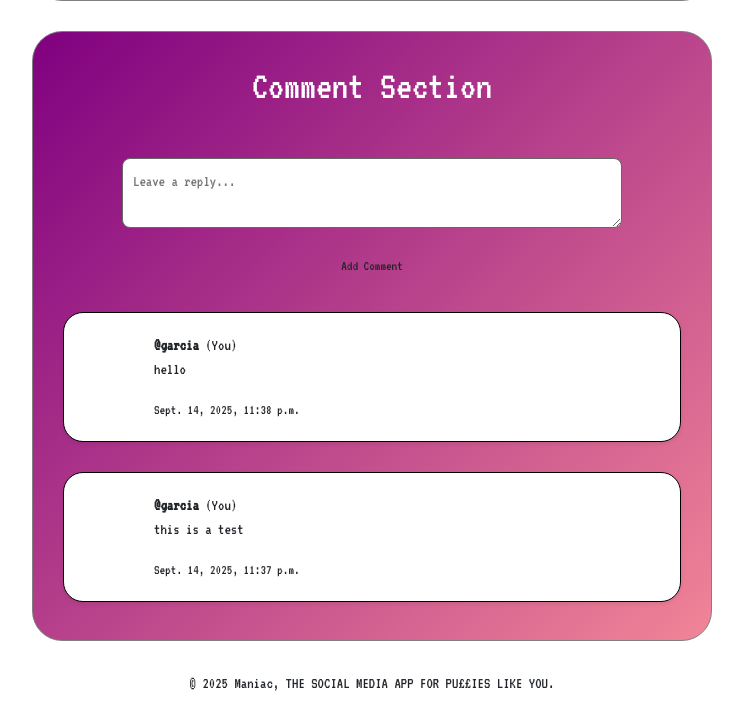
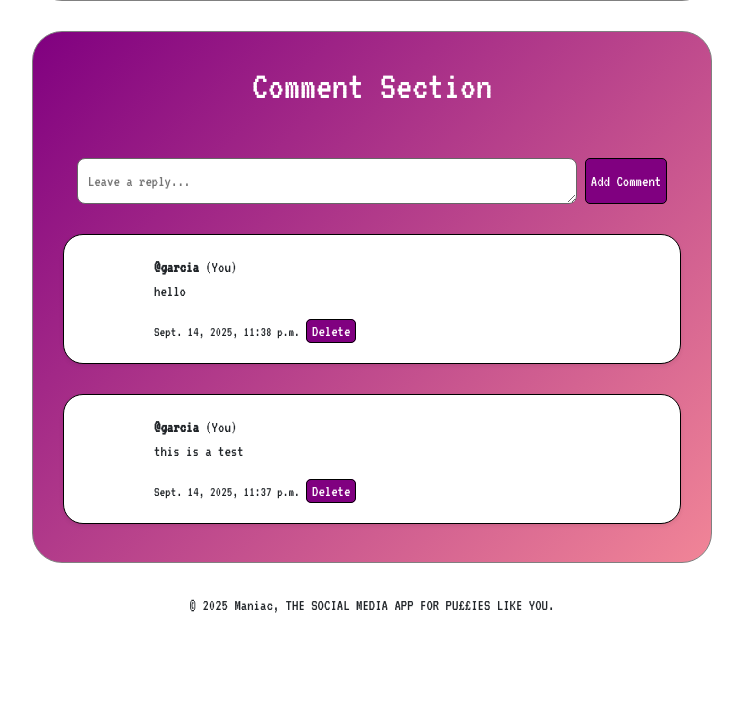
Before and after one commit to darkcom109/Maniac, a Django app: page /post/14/view/ in a window 1280 px wide. Shown: the part 440-1151 px from the top of the page, without its empty margins (268-1011 px from the left). After the commit the page ends 1053 px from the top, so only its background shows below. Run offline with Django 5.2, Linux system fonts and the light colour scheme; a user stored in the database is signed in; data comes from the database, SQL or seed files in the repository; both versions use the stored data as it was after the commit.

Commit message:
Users can now delete their own comment

```diff
--- a/maniac/core/forms.py
+++ b/maniac/core/forms.py
@@ -14,5 +14,5 @@ class CommentForm(forms.ModelForm):
         model = Comment
         fields = ['content']
         widgets = {
-            'content': forms.Textarea(attrs={'rows': 2, 'placeholder': 'Leave a reply...'}),
+            'content': forms.Textarea(attrs={'rows': 1, 'placeholder': 'Leave a reply...'}),
         }
--- a/maniac/core/templates/core/view_post.html
+++ b/maniac/core/templates/core/view_post.html
@@ -43,9 +43,9 @@
     <!-- Comment Form -->
     <form method="post" class="mb-3 font-for-text flex-column gap-3 mt-lg-5">
         {% csrf_token %}
-        <p class="text-center">{{ form.content }}</p>
-        <div class="d-flex justify-content-center">
-            <button type="submit" name="comment_submit" class="btn btn-sm post-button font-for-text">Add Comment</button>
+        <div class="d-flex justify-content-center flex-row gap-2">
+            {{ form.content }}
+            <button type="submit" name="comment_submit" class="post-button font-for-text">Add Comment</button>
         </div>
     </form>
 
@@ -56,9 +56,10 @@
             {% if comment.author == user %}(You){% endif %}
             <p>{{ comment.content }}</p>
             <small>{{ comment.created_at }}</small>
+            {% if comment.author == user %}<a class="post-button" href="{% url 'delete_comment' comment.id %}">Delete</a>{% endif %}
         </div>
     {% empty %}
-        <p class="text-white">No comments yet. Be the first to roast!</p>
+        <p class="text-white text-center font-for-text">No comments yet. Be the first to roast!</p>
     {% endfor %}
     </div>
 
--- a/maniac/core/urls.py
+++ b/maniac/core/urls.py
@@ -12,4 +12,5 @@ urlpatterns = [
     path('post/<int:post_id>delete/', views.delete_post, name='delete_post'),
     path('post/<int:post_id>/like/', views.like_post, name='like_post'),
     path('post/<int:post_id>/view/', views.view_post, name='view_post'),
+    path("comment/<int:comment_id>/delete/", views.delete_comment, name="delete_comment"),
 ]
--- a/maniac/core/views.py
+++ b/maniac/core/views.py
@@ -134,3 +134,15 @@ def view_post(request, post_id):
         'comments': comments,
         'form': form,
     })
+
+@login_required(login_url='login')
+def delete_comment(request, comment_id):
+    comment = get_object_or_404(Comment, id=comment_id, author=request.user)
+    post_id = comment.post.id  # so we can redirect back to the post after deleting
+
+    if request.method == "POST":
+        comment.delete()
+        messages.success(request, "Comment deleted successfully!")
+        return redirect("view_post", post_id=post_id)
+
+    return render(request, "core/delete_comment.html", {"comment": comment})
```
Also changed, not shown: maniac/core/templates/core/delete_comment.html (added, +14 -0 lines), maniac/db.sqlite3.
